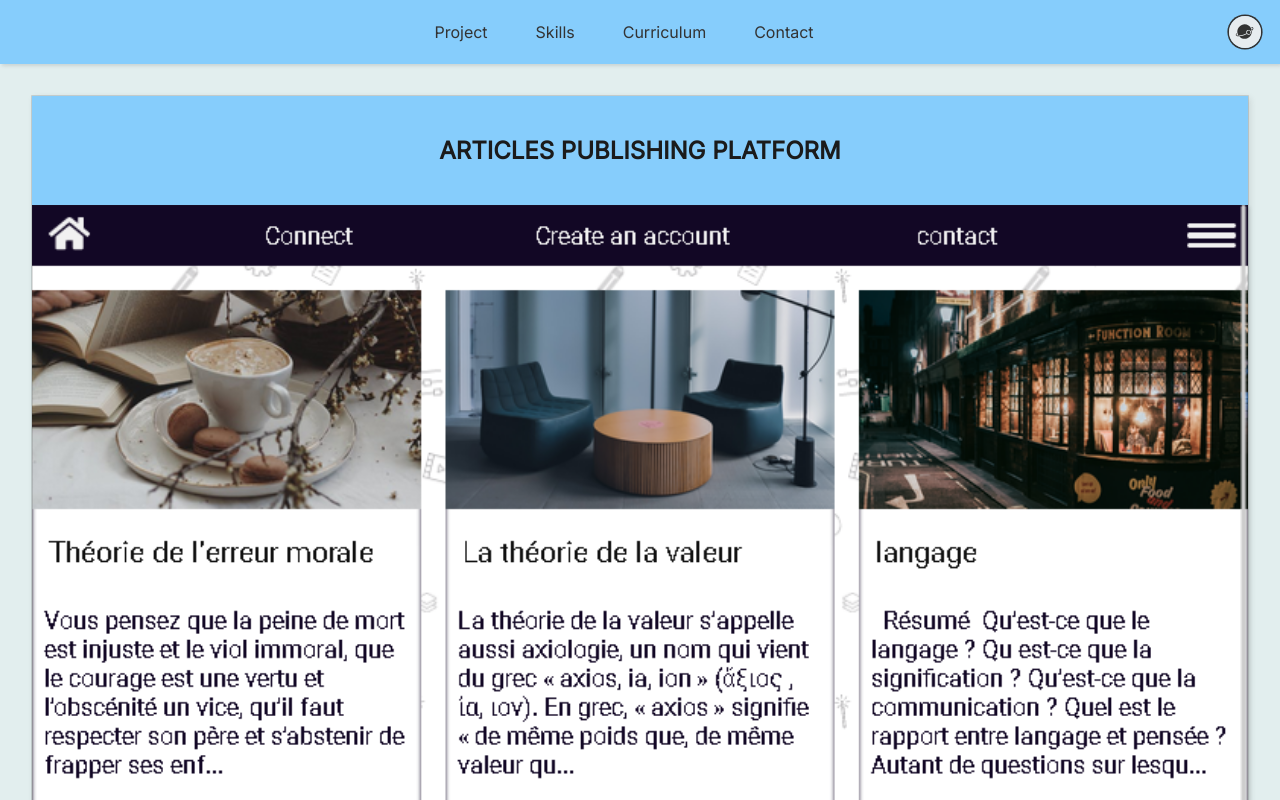
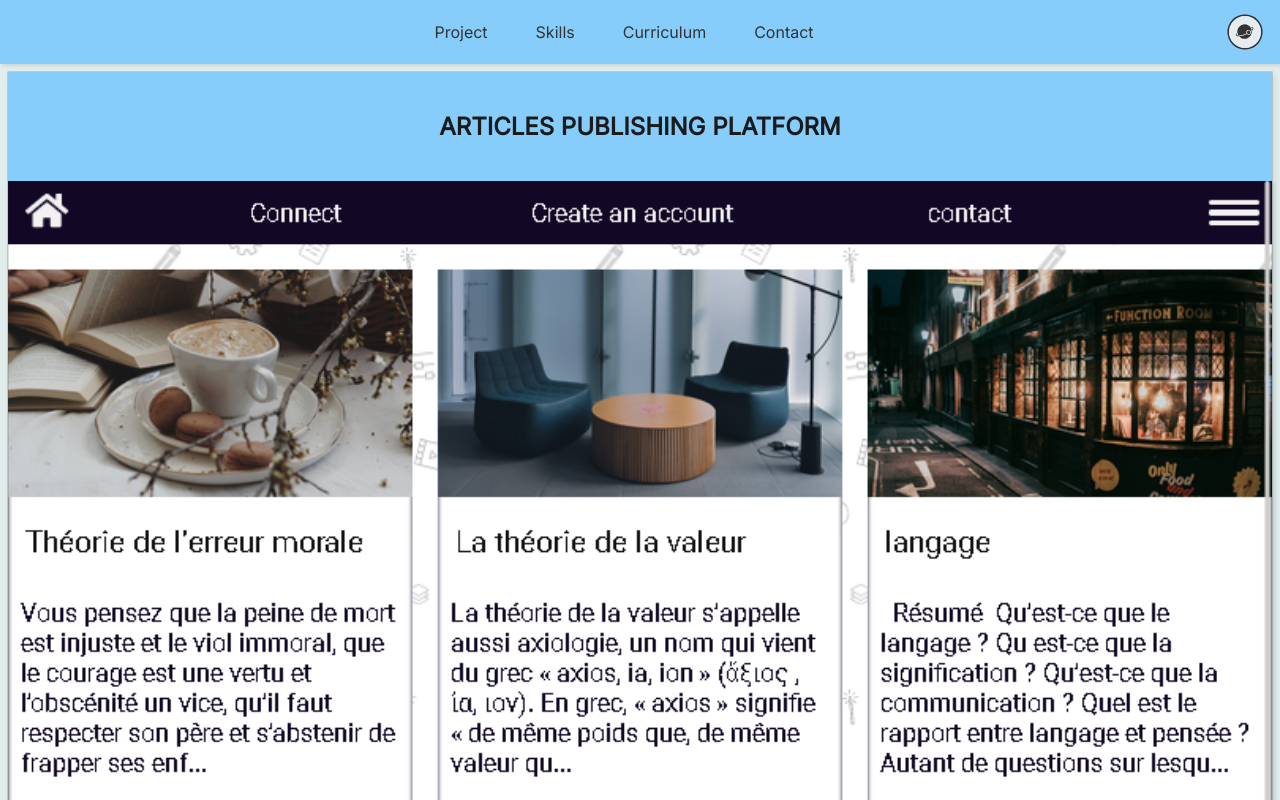
Before and after one commit to akliyachir/portfolio, a React (Vite) app: page / in a window 1280 px wide. Shown: the top 800 px of the page. Built offline with nearby package versions, Linux system fonts and the light colour scheme.

Commit message:
projects section

```diff
--- a/src/Components/5-ProjectCard/ProjectCard.css
+++ b/src/Components/5-ProjectCard/ProjectCard.css
@@ -1,7 +1,7 @@
 .ProjectCardContainer {
 	background-color: var(--clr-1);
 	box-shadow: var(--b-1) var(--o-1), var(--sh-2);
-	margin: 2rem;
+	margin: 0.5rem;
 }
 
 .dark .ProjectCardContainer {
@@ -40,6 +40,11 @@
 	transition-duration: 200ms;
 	transition-timing-function: ease-in-out;
 }
+
+.dark .ImageHalfProjectCard .project_image_preview {
+	box-shadow: var(--b-2);
+}
+
 .ImageHalfProjectCard .project_image_preview:hover {
 	scale: 0.95;
 	transition-duration: 200ms;
```
